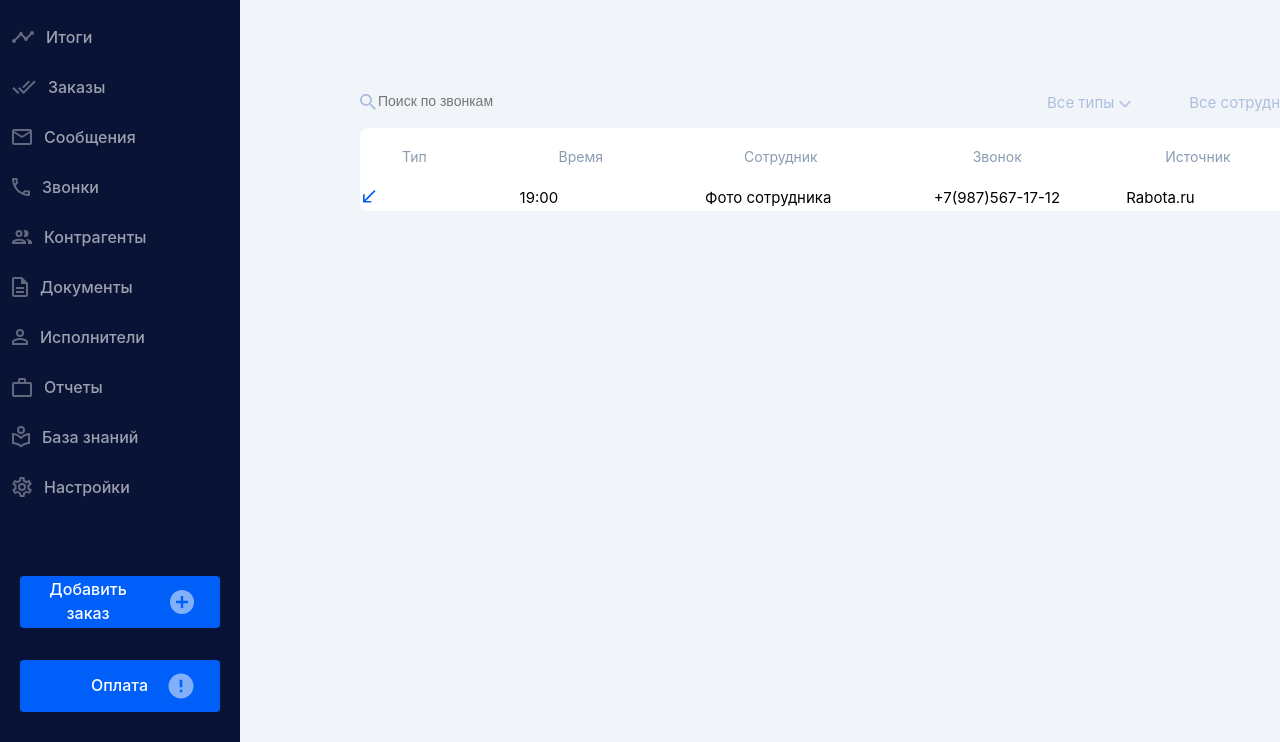
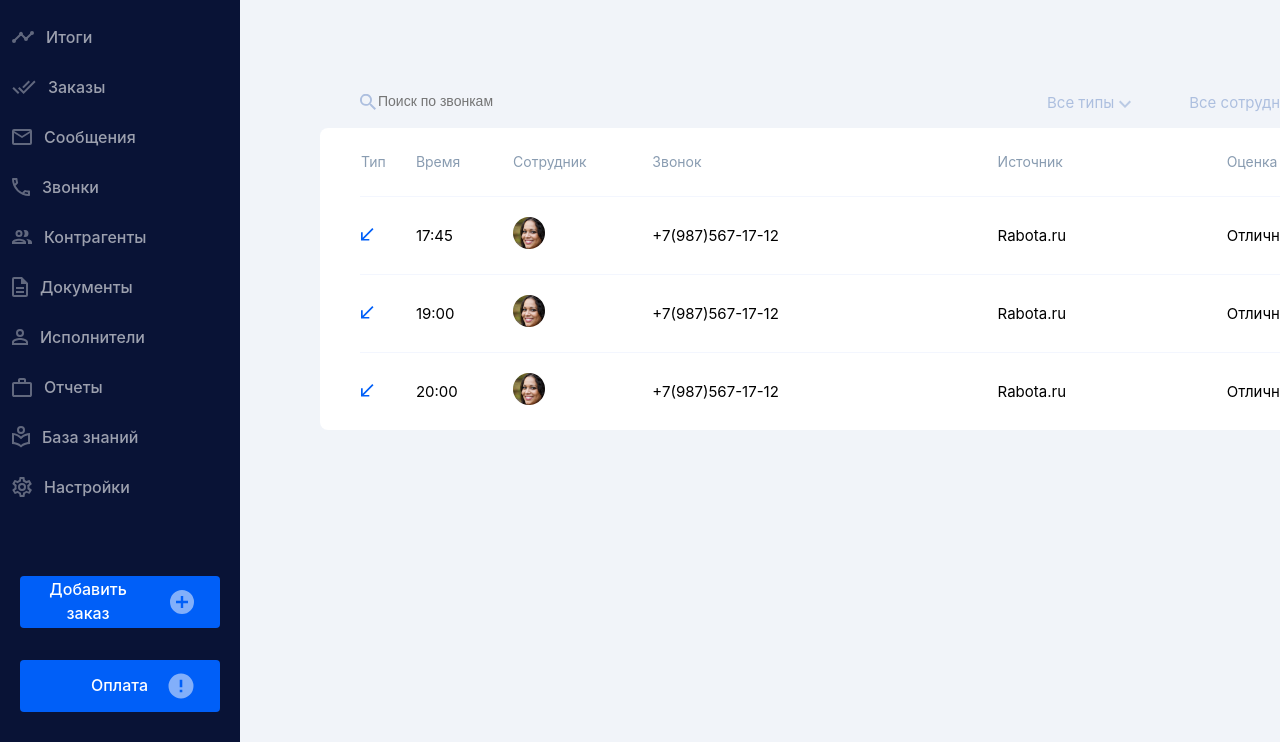
Before and after one commit to Doc-Kristen/CRM-markup, a website: page source/index.html in a window 1280 px wide. Shown: the part 58-800 px from the top of the page. Drawn offline with Linux system fonts and the light colour scheme.

Commit message:
Стилизует таблицу

```diff
--- a/source/index.html
+++ b/source/index.html
@@ -281,6 +281,7 @@
           </li>
         </ul>
       </div>
+      <div class="table-container">
         <table class="page-main__table-calls table-calls">
           <tr class="table-calls__heading">
             <th>Тип</th>
@@ -293,19 +294,54 @@
           </tr>
           <tr class="table-calls__line">
             <td>
-            <svg class="table-calls__type-call" aria-hidden="true" focusable="false" xmlns="http://www.w3.org/2000/svg"
-              width="13" height="13" fill="none">
+              <svg class="table-calls__type-call" aria-hidden="true" focusable="false"
+                xmlns="http://www.w3.org/2000/svg" width="13" height="13" fill="none">
                 <path d="M12.5 1.2 11.3 0 1.7 9.7V4.2H0v8.3h8.3V11H2.8l9.7-9.7Z" />
               </svg>
             </td>
-          <td>19:00</td>
-          <td>Фото сотрудника</td>
+            <td>17:45</td>
+            <td>
+              <img src="./img/avatar.png" width="32" height="32" alt="Фото сотрудника">
+            </td>
             <td>+7(987)567-17-12</td>
             <td>Rabota.ru</td>
             <td>Отлично</td>
             <td>12:06</td>
           </tr>
+          <tr class="table-calls__line">
+            <td>
+              <svg class="table-calls__type-call" aria-hidden="true" focusable="false"
+                xmlns="http://www.w3.org/2000/svg" width="13" height="13" fill="none">
+                <path d="M12.5 1.2 11.3 0 1.7 9.7V4.2H0v8.3h8.3V11H2.8l9.7-9.7Z" />
+              </svg>
+            </td>
+            <td>19:00</td>
+            <td>
+              <img src="./img/avatar.png" width="32" height="32" alt="Фото сотрудника">
+            </td>
+            <td>+7(987)567-17-12</td>
+            <td>Rabota.ru</td>
+            <td>Отлично</td>
+            <td>12:06</td>
+          </tr>
+          <tr class="table-calls__line">
+            <td>
+              <svg class="table-calls__type-call" aria-hidden="true" focusable="false"
+                xmlns="http://www.w3.org/2000/svg" width="13" height="13" fill="none">
+                <path d="M12.5 1.2 11.3 0 1.7 9.7V4.2H0v8.3h8.3V11H2.8l9.7-9.7Z" />
+              </svg>
+            </td>
+            <td>20:00</td>
+            <td>
+              <img src="./img/avatar.png" width="32" height="32" alt="Фото сотрудника">
+            </td>
+            <td>+7(987)567-17-12</td>
+            <td>Rabota.ru</td>
+            <td>Отлично</td>
+            <td>15:08</td>
+          </tr>
         </table>
+      </div>
     </main>
   </div>
 </body>
--- a/source/sass/blocks/table-calls.scss
+++ b/source/sass/blocks/table-calls.scss
@@ -1,18 +1,61 @@
-.table-calls {
+.table-container {
   width: 1440px;
-  border-radius: 8px;
+  padding-left: 40px;
+  padding-right: 40px;
   background-color: $color-white;
   align-self: center;
+  border-radius: 8px;
 }
 
+.table-calls {
+  width: 100%;
+  table-layout: fixed;
+  background-color: $color-white;
+  align-self: center;
+  border-collapse: collapse;
+  word-break: break-all;
+}
+
+
 .table-calls__heading th {
+
   font-family: $font-text;
   text-align: left;
   color: $color-light-gray;
   font-weight: 400;
   font-size: 14px;
   line-height: 100%;
-  padding: 20px 40px;
+  padding-top: 20px;
+  padding-bottom: 20px;
+  text-align: left;
+}
+
+.table-calls__heading :nth-child(1) {
+  width: 50px;
+}
+
+.table-calls__heading :nth-child(2) {
+  width: 90px;
+}
+
+.table-calls__heading :nth-child(3) {
+  width: 130px;
+}
+
+.table-calls__heading :nth-child(4) {
+  width: 325px;
+}
+
+.table-calls__heading :nth-child(5) {
+  width: 215px;
+}
+
+.table-calls__heading :nth-child(6) {
+  width: 450px;
+}
+
+.table-calls__heading :nth-child(7) {
+  width: 90px;
 }
 
 .table-calls__heading :last-child {
@@ -23,6 +66,18 @@
   text-align: left;
 }
 
+.table-calls__line td {
+
+  text-align: left;
+  border-top: 1px solid $color-dark-gray;
+  padding-top: 20px;
+  padding-bottom: 20px;
+}
+
+.table-calls__line:nth-child(1) {
+  text-align: right;
+}
+
 .table-calls__line :last-child {
   text-align: right;
 }
```
Also changed, not shown: source/css/style.css, source/img/avatar.png (added), 1 other file. Lines whose indentation alone changed are shown as unchanged.
